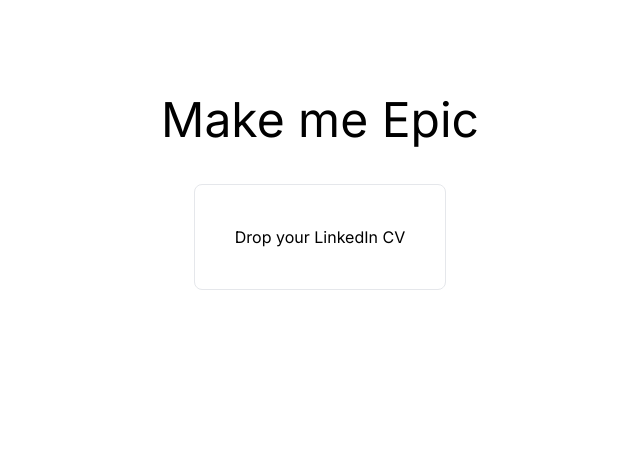
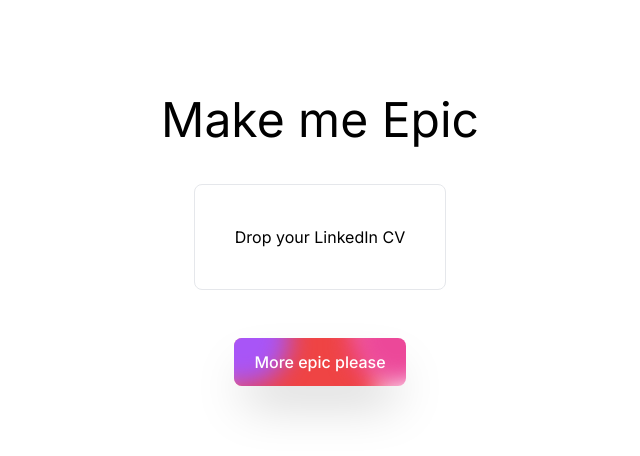
Before and after one commit to gregberge/makemeepic, a Next.js app: page / in a window 1280 px wide. Shown: the top 456 px of the page, without its empty margins (320-960 px from the left). Built offline with nearby package versions, Linux system fonts and the light colour scheme.

Commit message:
More epic please

```diff
--- a/app/form.tsx
+++ b/app/form.tsx
@@ -6,7 +6,7 @@
 import { useChat } from "ai/react";
 
 export function Form() {
-  const { append, messages } = useChat();
+  const { append, messages, isLoading } = useChat();
 
   const [state, setState] = React.useState<{
     status: "idle" | "loading" | "error" | "success";
@@ -22,22 +22,25 @@
       const form = new FormData();
 
       form.append("file", acceptedFiles[0]);
-      // setState({ status: "loading", error: null, result: null });
+      setState({ status: "loading", error: null, result: null });
       extractTextFromCV(form)
-        // .then((text) => generateTitles(text))
         .then((text) => {
+          setState({ status: "success", error: null, result: null });
           append({ role: "user", content: text });
-          // setState({ status: "success", error: null, result: titles });
         })
         .catch((error) => {
-          // setState({ status: "error", error, result: null });
+          setState({ status: "error", error, result: null });
         });
     },
   });
 
+  const agentMessages = messages.filter((m) => m.role === "assistant");
   return (
-    <div>
-      <div {...getRootProps()} className="p-10 border rounded-lg mb-4">
+    <div className="flex flex-col gap-8 max-w-xl">
+      <div
+        {...getRootProps()}
+        className="p-10 border rounded-lg mb-4 text-center w-full"
+      >
         <input {...getInputProps()} />
         {isDragActive ? (
           <p>Drop the files here ...</p>
@@ -45,10 +48,24 @@
           <p>Drop your LinkedIn CV</p>
         )}
       </div>
-      {state.status === "loading" && <p>Loading...</p>}
-      {state.status === "error" && <p>{state.error?.message}</p>}
-      {state.status === "success" && <p>{state.result}</p>}
-      {messages.slice(1).map((m) => (
+      <div className="text-center">
+        <button
+          type="button"
+          onClick={() => append({ role: "user", content: "Make it more epic" })}
+          disabled={agentMessages.length === 0 || isLoading}
+          className="relative inline-flex items-center justify-center p-4 px-5 py-3 overflow-hidden font-medium text-indigo-600 rounded-lg shadow-2xl group"
+        >
+          <span className="absolute top-0 left-0 w-40 h-40 -mt-10 -ml-3 transition-all duration-700 bg-red-500 rounded-full blur-md ease"></span>
+          <span className="absolute inset-0 w-full h-full transition duration-700 group-hover:rotate-180 ease">
+            <span className="absolute bottom-0 left-0 w-24 h-24 -ml-10 bg-purple-500 rounded-full blur-md"></span>
+            <span className="absolute bottom-0 right-0 w-24 h-24 -mr-10 bg-pink-500 rounded-full blur-md"></span>
+          </span>
+          <span className="relative text-white">More epic please</span>
+        </button>
+      </div>
+      {state.status === "loading" && <p>Analyzing your CV...</p>}
+      {isLoading && <p>Computing your titles...</p>}
+      {agentMessages.map((m) => (
         <div className="mb-4" key={m.id}>
           {m.content}
         </div>
--- a/app/generateTitlesFromAi.tsx
+++ b/app/generateTitlesFromAi.tsx
@@ -12,9 +12,7 @@
     messages: [
       {
         role: "system",
-        content:
-          "From the CV of the person, generate between 8 and 10 epic titles like Daenerys from Game of Thrones." +
-          '\nTitles must be on the same line, like "Name, title, title, title".',
+        content: `From next input that is the CV of the person, generate between 8 and 10 titles inspired by the one of Daenerys from Game of Thrones. Start with name, then titles separated by a comma.`,
       },
       {
         role: "user",
```
